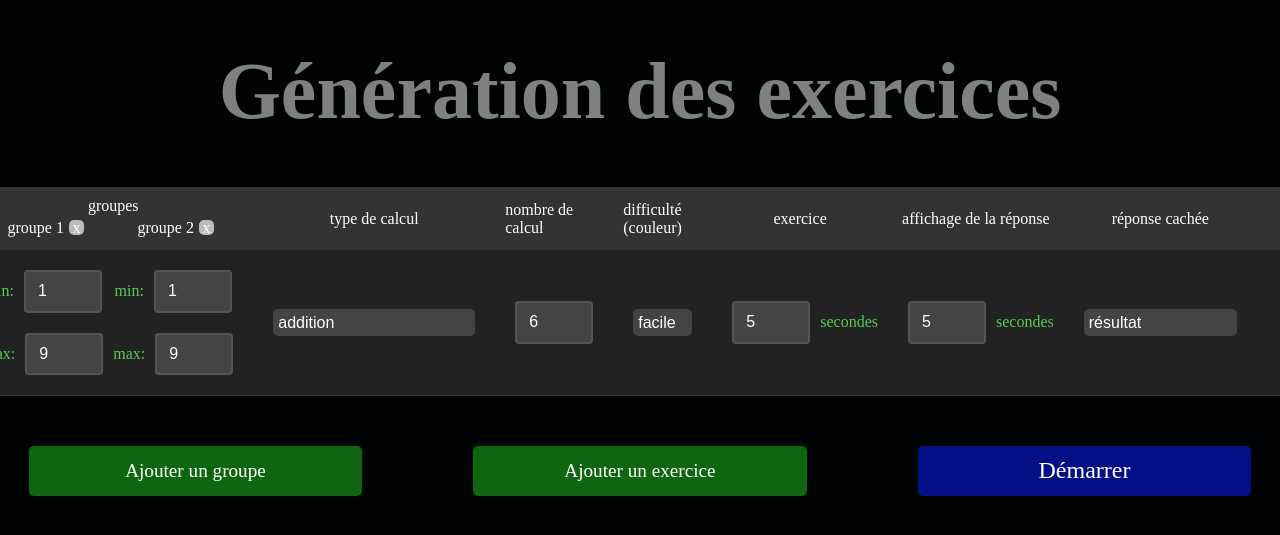
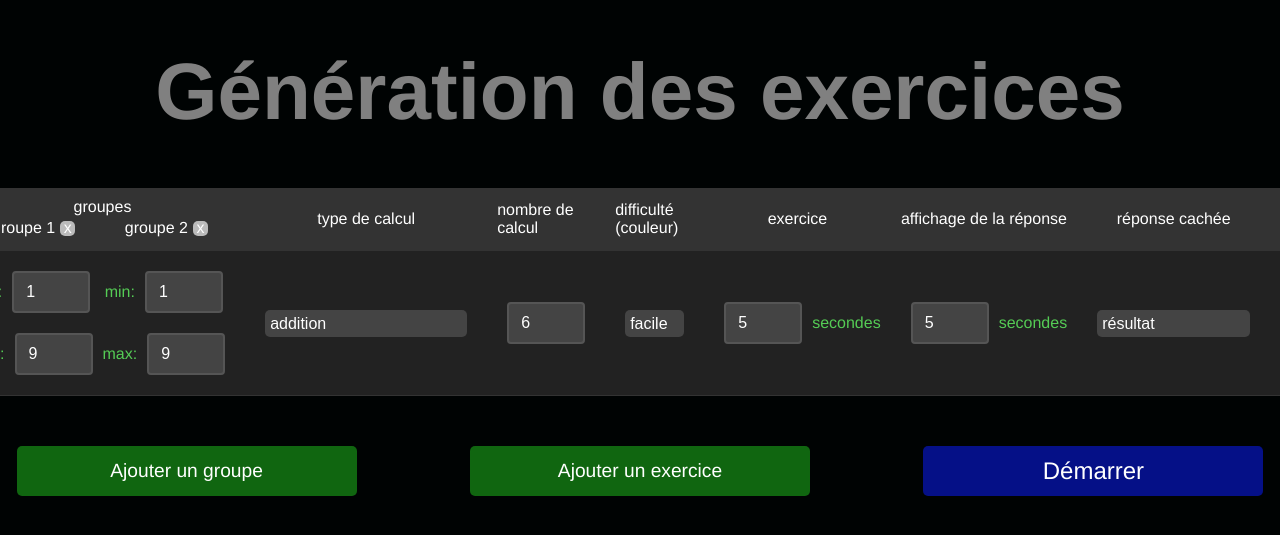
Before and after one commit to RemiGirard/calculs, a React (Vite) app: page / in a window 1280 px wide. Shown: the part 129-664 px from the top of the page. Built offline with nearby package versions, Linux system fonts and the light colour scheme.

Commit message:
feat: game design and font

```diff
--- a/src/Calcul.tsx
+++ b/src/Calcul.tsx
@@ -1,7 +1,6 @@
 import { useState } from 'react';
 
 import { Switch, Case } from './utils/Switch';
-import { times } from './utils/utils';
 
 import dictionary from './dictionary.json'
 
--- a/src/main.css
+++ b/src/main.css
@@ -3,6 +3,7 @@ html, body, #root, #root > div{
   height:100%;
   margin: 0;
   overflow:scroll;
+  font-family: 'Helvetica';
 }
 
 html {
@@ -14,6 +15,14 @@ html {
     font-size: 16px;
   }
 }
+
+@font-face {
+  font-family: 'arial-rounded-mt-bold';
+  src: local('arial-rounded-mt-bold'), url(./assets/ARLRDBD.ttf) format('truetype');
+  /* other formats include: 'woff2', 'truetype, 'opentype',
+                            'embedded-opentype', and 'svg' */
+}
+
 
 
 
--- a/src/routes/Game.tsx
+++ b/src/routes/Game.tsx
@@ -11,7 +11,7 @@ const Game = ({exercices, setGameOver, config}: any) => {
     const [showResult, setShowResult] = useState(false)
     const rerollLimit = 1000;
 
-    const fontSize = 4
+    const fontSize = 5
 
     const colorsGradient = {
         1: ['#ddcccc', '#66cc99'],
@@ -238,9 +238,9 @@ const Game = ({exercices, setGameOver, config}: any) => {
     const barValue = questionTimeStarted
     ? (questionTime/exercices[currLevel].questionDuration)*100
     : ((exercices[currLevel].answerDuration-answerTime )/ exercices[currLevel].answerDuration) *100
-    return (<div style={{width: '100%', height: '100%', backgroundColor: backgroundColor, color: '#dddddd', fontFamily: ' "Arial Rounded MT Bold", Arial, sans-serif', fontWeight: 'bold'}}>
+    return (<div style={{width: '100%', height: '100%', backgroundColor: backgroundColor, color: '#dddddd', fontFamily: 'arial-rounded-mt-bold', fontWeight: 'bold'}}>
         {calculs.length
-            ? <div style={{width: '100%', display: 'flex', justifyContent: 'space-around', fontSize: fontSize+'em'}}>
+            ? <div style={{width: '100%', height: '80%', display: 'flex', justifyContent: 'space-around', alignItems: 'center', fontSize: fontSize+'em'}}>
                 {
                     calculs[currLevel].map((calculGroup:any, calculGroupIndex:any)=>{
                         return <div key={calculGroupIndex}>
@@ -248,7 +248,7 @@ const Game = ({exercices, setGameOver, config}: any) => {
                                 calculGroup.map((currCalcul:any, index:any) => {
                                   return (<div key={index} style={{display: 'flex', flexDirection: 'row', margin: '10px'}}>
                                       {config.displayLetterId === true
-                                        ? <div style={{width: '82px'}}>{integerToLetter(calculGroupIndex*(calculGroup.length) + (index+1))}: </div>
+                                        ? <div style={{color: '#0a4663', fontSize: '0.5em', display: 'flex', alignItems: "flex-end", marginBottom: '10px' }}>{integerToLetter(calculGroupIndex*(calculGroup.length) + (index+1))}. </div>
                                         : null
                                       }
                                       <div style={{display: 'flex', flexDirection: 'row'}}>
```
Also changed, not shown: src/assets/ARLRDBD.ttf (added).
